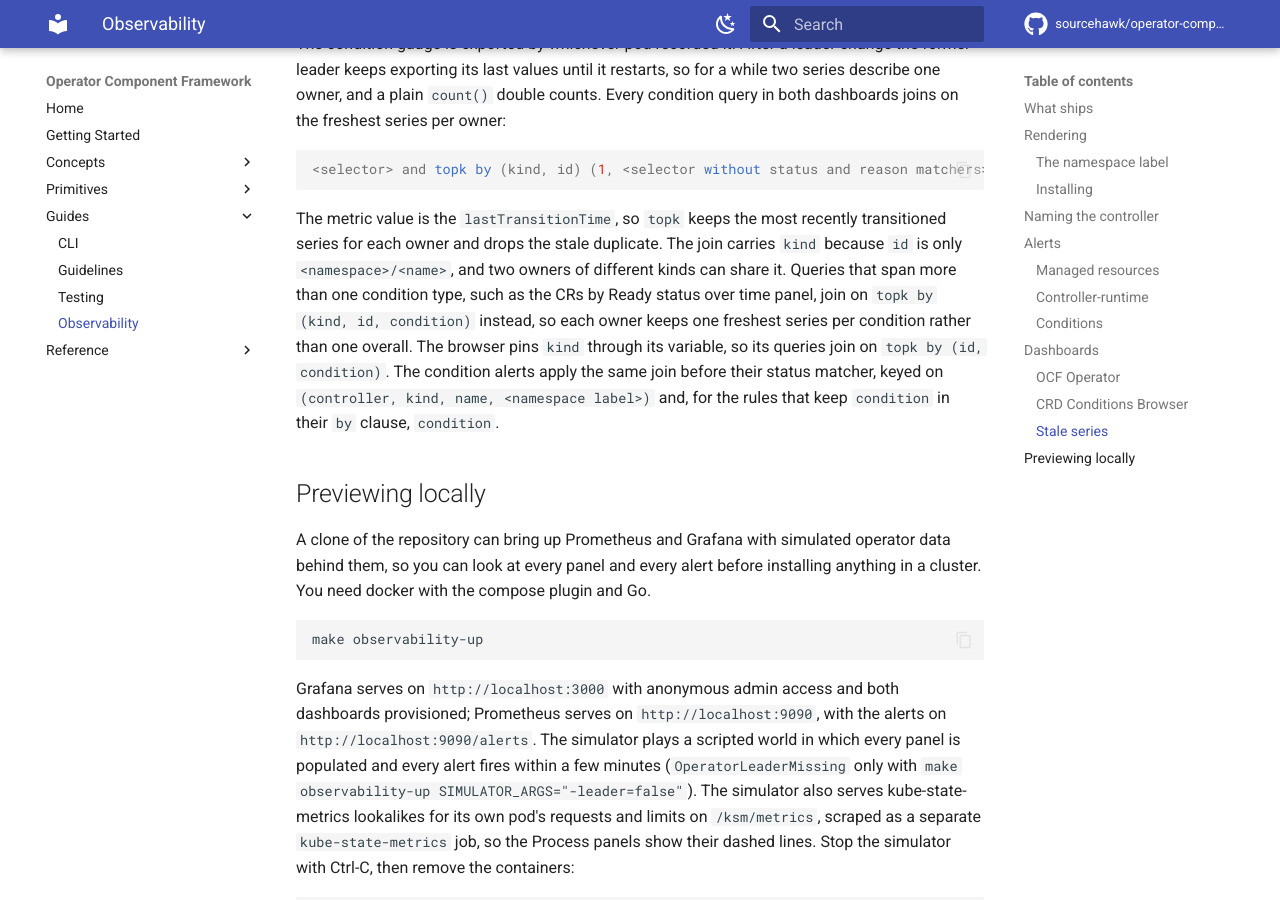
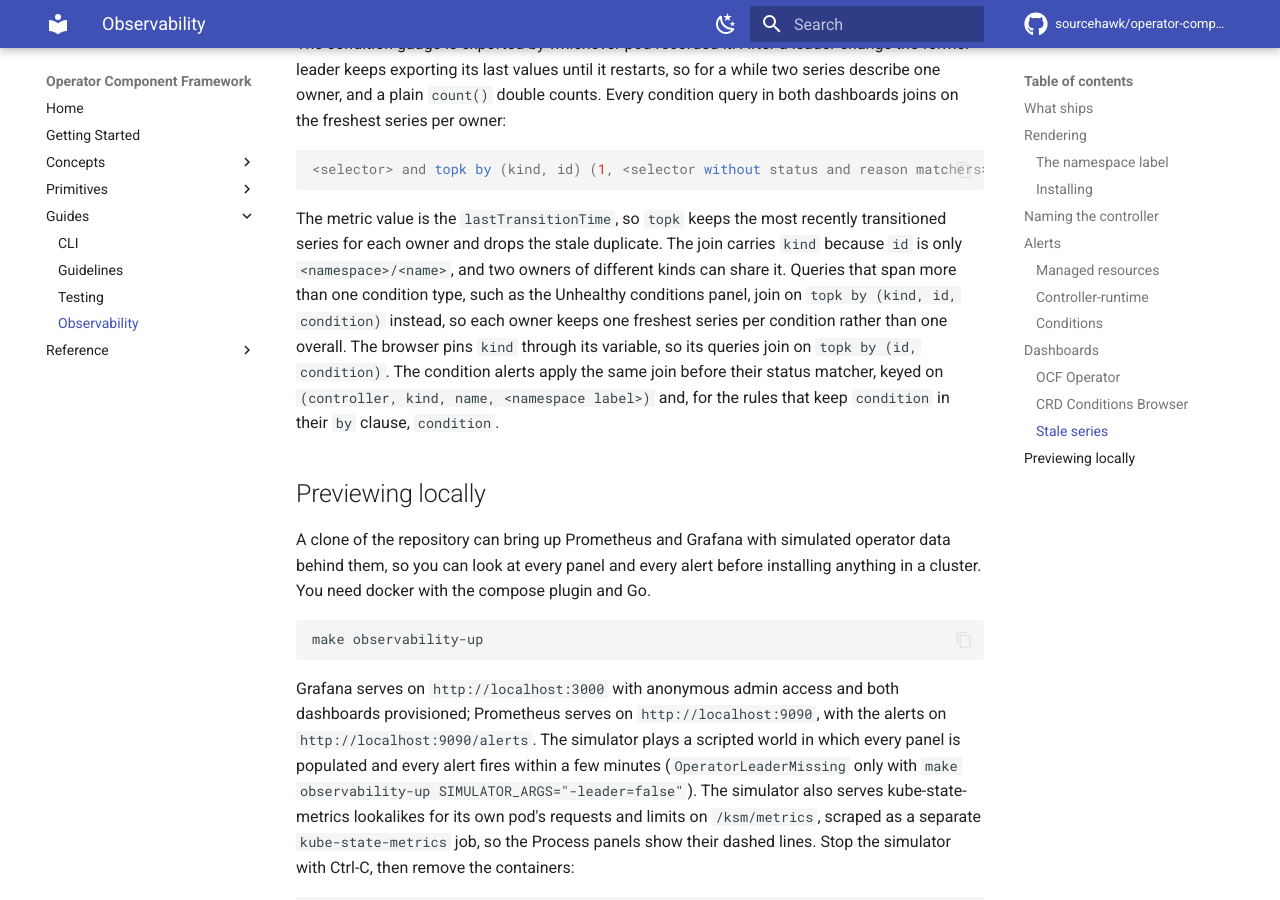
Before and after one commit to sourcehawk/operator-component-framework, an MkDocs documentation site: the page built from docs/observability.md, in a window 1280 px wide and 900 px high, scrolled down 10005 px. Built offline with MkDocs 1.6.1 and Material for MkDocs 9.7.7, drawn with Linux system fonts in a browser that asks for light colours; comment, search, counter and statistics services are not loaded.

Commit message:
docs(observability): name the panel that joins on condition correctly
Co-Authored-By: Claude Fable 5 <noreply@anthropic.com>
Claude-Session: https://claude.ai/code/session_01JPihvXVfS997iGmGabTGsd

```diff
--- a/docs/observability.md
+++ b/docs/observability.md
@@ -304,11 +304,11 @@ Every condition query in both dashboards joins on the freshest series per owner:
 
 The metric value is the `lastTransitionTime`, so `topk` keeps the most recently transitioned series for each owner and
 drops the stale duplicate. The join carries `kind` because `id` is only `<namespace>/<name>`, and two owners of
-different kinds can share it. Queries that span more than one condition type, such as the CRs by Ready status over time
-panel, join on `topk by (kind, id, condition)` instead, so each owner keeps one freshest series per condition rather
-than one overall. The browser pins `kind` through its variable, so its queries join on `topk by (id, condition)`. The
-condition alerts apply the same join before their status matcher, keyed on `(controller, kind, name, <namespace label>)`
-and, for the rules that keep `condition` in their `by` clause, `condition`.
+different kinds can share it. Queries that span more than one condition type, such as the Unhealthy conditions panel,
+join on `topk by (kind, id, condition)` instead, so each owner keeps one freshest series per condition rather than one
+overall. The browser pins `kind` through its variable, so its queries join on `topk by (id, condition)`. The condition
+alerts apply the same join before their status matcher, keyed on `(controller, kind, name, <namespace label>)` and, for
+the rules that keep `condition` in their `by` clause, `condition`.
 
 ## Previewing locally
 
```
Also changed, not shown: plugin/skills/building-components/references/observability.md (+5 -5 lines).
